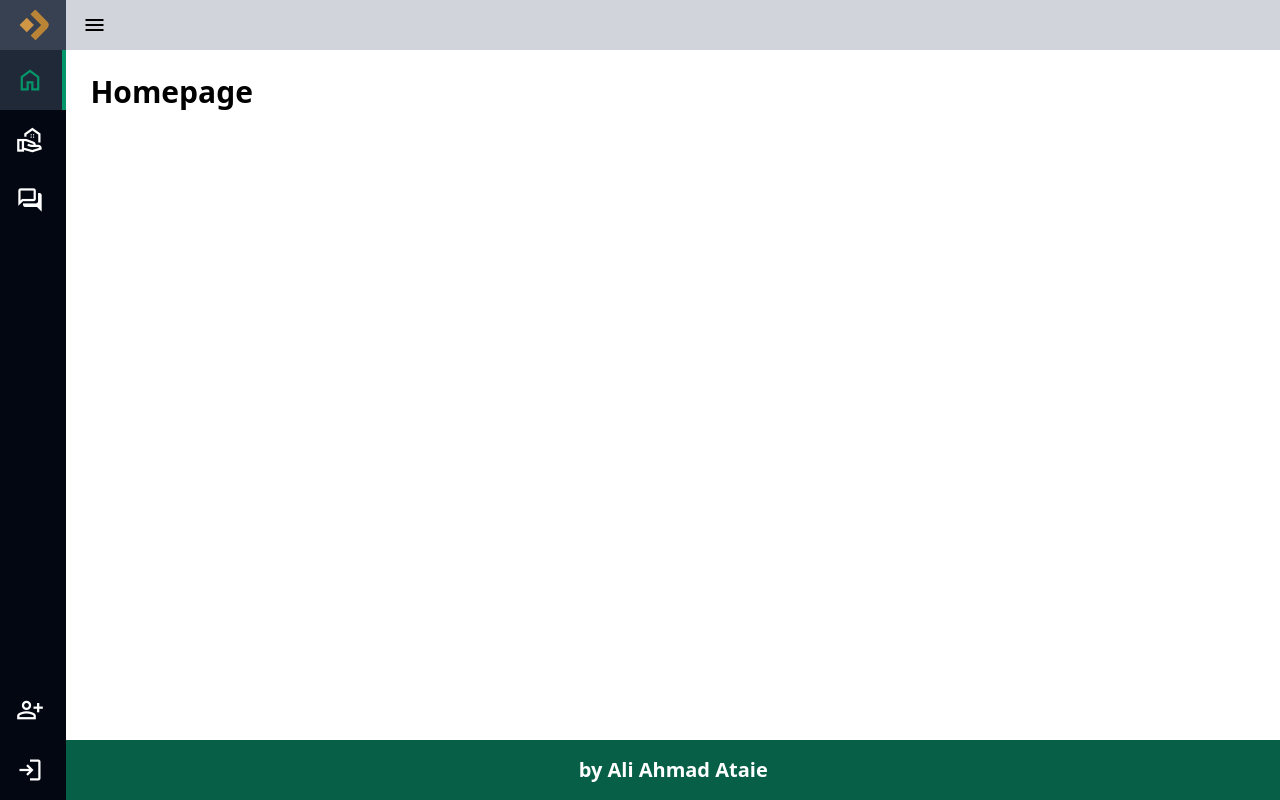
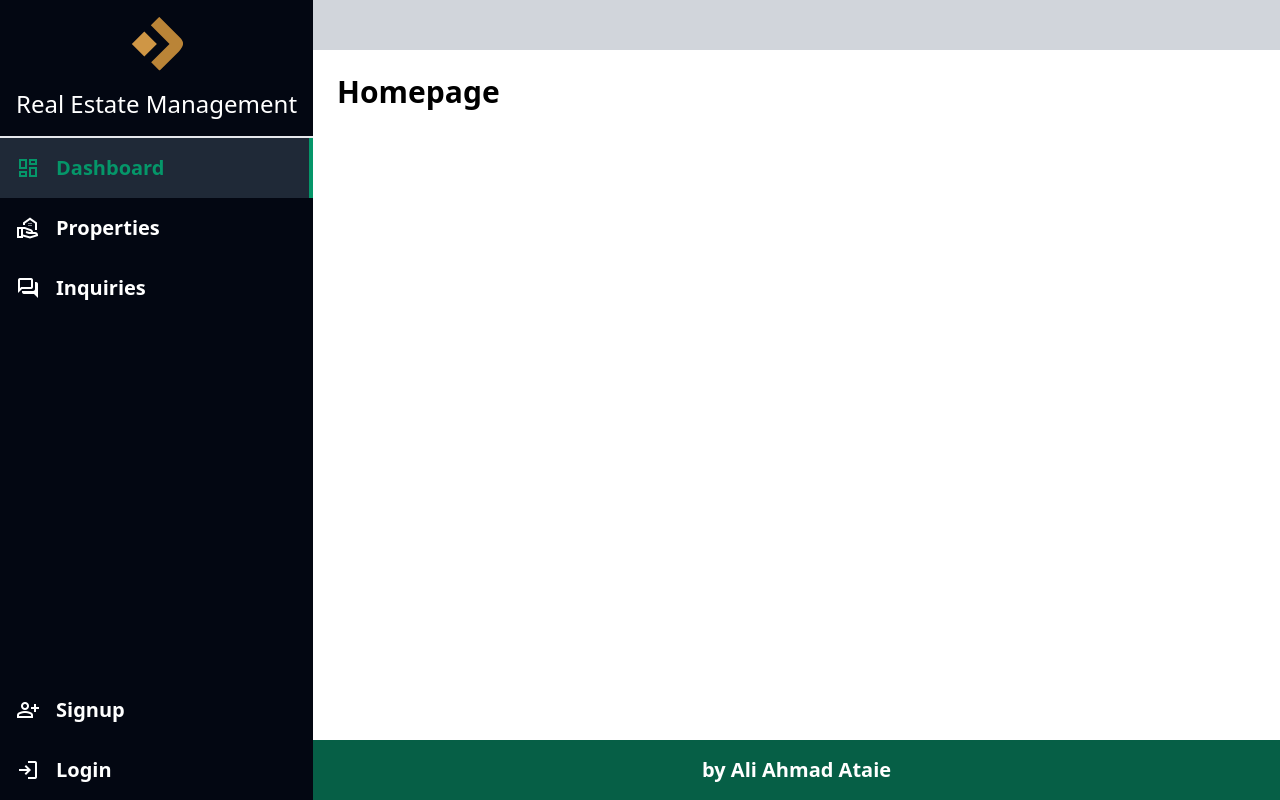
Before and after one commit to iamaliataie/vue-dashboard, a Vue app: page / in a window 1280 px wide. Built offline with nearby package versions, Linux system fonts and the light colour scheme.

Commit message:
sidebar style changed

```diff
--- a/src/components/Header.vue
+++ b/src/components/Header.vue
@@ -6,8 +6,8 @@ const props = defineProps(['toggleSidebar']);
 
 <template>
     <div class="bg-gray-300 w-full sticky top-0">
-        <div class="flex justify-between items-center h-[50px] w-full p-4">
-            <span class="material-symbols-outlined cursor-pointer"
+        <div class="flex flex-row-reverse justify-between items-center h-[50px] w-full px-4">
+            <span class="md:hidden material-symbols-outlined cursor-pointer"
                 @click="toggleSidebar"
                 >menu</span>
         </div>
--- a/src/components/Sidebar.vue
+++ b/src/components/Sidebar.vue
@@ -6,71 +6,54 @@ const props = defineProps(['isExpanded', 'toggleSidebar'])
 
 <template>
     <div
-        class="fixed w-0 md:w-[70px] overflow-hidden h-screen bg-gray-950 text-white md:sticky top-0 transition-all ease-in-out duration-300 z-50"
+        class="fixed -translate-x-full md:translate-x-0 min-w-fit overflow-hidden bg-gray-950 text-white h-screen md:sticky top-0 ease-in-out duration-300 z-50"
         :class="isExpanded && 'is-expanded'"
     >
-        <div class="bg-gray-700 h-[50px] grid grid-cols-3 items-center relative">
-            <div class="w-[60px] col-span-1 flex justify-center ms-1">
-                <img src="../assets/favicon.svg" alt="logo" class="w-8">
+            <div class="h-full bg-gray-950 flex flex-col">
+                <div class="relative flex flex-col items-center border-b-2 p-4 space-y-4">
+                    <img src="../assets/favicon.svg" alt="logo" class="w-14">
+                    <h1 class="text-2xl">Real Estate Management</h1>
                 </div>
-            <div class="col-span-2 w-full transition ease-out duration-300"
-            :class="!isExpanded && 'opacity-0 translate-x-4'">
-                <h1 class="text-xl font-bold">
-                    Dashboard
-                </h1>
-            </div>
-            <strong
-            class="md:hidden absolute top-[50%] -translate-y-[50%] right-3 bg-gray-500  px-2 cursor-pointer rounded "
-            v-if="isExpanded"
+                <div class="flex flex-col justify-between h-full">
+                    <div>
+                        <RouterLink :to="{ name: 'home' }"
+                            class="py-4 flex items-center space-x-4 px-4"
                             @click="toggleSidebar"
                         >
-                X
-            </strong>
-        </div>
-        <div class="flex flex-col justify-between h-[calc(100vh-50px)]">
-                <div class="flex flex-col">
-                    <RouterLink :to="{ name: 'home' }" class="p-4 flex space-x-4 items-center ease-in-out duration-100">
-                        <span class="material-symbols-outlined icon">home</span>
-                        <span class="text-xl font-bold transition ease-out duration-300"
-                        :class="!isExpanded && 'opacity-0 -translate-x-4'"
+                            <span class="material-symbols-outlined">dashboard</span>
+                            <span class="text-xl font-bold">Dashboard</span>
+                        </RouterLink>
+                        <RouterLink :to="{ name: 'property' }"
+                            class="py-4 flex items-center space-x-4 px-4"
+                            @click="toggleSidebar"
                         >
-                            Home
-                        </span>
+                            <span class="material-symbols-outlined">real_estate_agent</span>
+                            <span class="text-xl font-bold">Properties</span>
                         </RouterLink>
-                    <RouterLink :to="{name: 'about'}" class="p-4 flex space-x-4 items-center ease-in-out duration-100">
-                        <span class="material-symbols-outlined icon">real_estate_agent</span>
-                        <span class="text-xl font-bold transition ease-out duration-300"
-                        :class="!isExpanded && 'opacity-0 -translate-x-4'"
+                        <RouterLink :to="{ name: 'inquiry' }"
+                            class="py-4 flex items-center space-x-4 px-4"
+                            @click="toggleSidebar"
                         >
-                            Properties
-                        </span>
-                    </RouterLink>
-                    <RouterLink :to="{name: 'inquiry'}" class="p-4 flex space-x-4 items-center ease-in-out duration-100">
-                        <span class="material-symbols-outlined icon">forum</span>
-                        <span class="text-xl font-bold transition ease-out duration-300"
-                        :class="!isExpanded && 'opacity-0 -translate-x-4'"
-                        >
-                            Inquiries
-                        </span>
+                            <span class="material-symbols-outlined">forum</span>
+                            <span class="text-xl font-bold">Inquiries</span>
                         </RouterLink>
                     </div>
-            <div class="flex flex-col">
-                <RouterLink :to="{ name: 'signup' }" class="p-4 flex space-x-4 items-center ease-in-out duration-100">
-                    <span class="material-symbols-outlined icon">person_add</span>
-                    <span class="text-xl font-bold transition ease-out duration-300"
-                    :class="!isExpanded && 'opacity-0 -translate-x-4'"
+                    <div>
+                        <RouterLink :to="{ name: 'signup' }"
+                            class="py-4 flex items-center space-x-4 px-4"
+                            @click="toggleSidebar"
                         >
-                        Signup
-                    </span>
+                            <span class="material-symbols-outlined">person_add</span>
+                            <span class="text-xl font-bold">Signup</span>
                         </RouterLink>
-                <RouterLink :to="{ name: 'login' }" class="p-4 flex space-x-4 items-center ease-in-out duration-100">
-                    <span class="material-symbols-outlined icon">login</span>
-                    <span class="text-xl font-bold transition ease-out duration-300"
-                    :class="!isExpanded && 'opacity-0 -translate-x-4'"
+                        <RouterLink :to="{ name: 'login' }"
+                            class="py-4 flex items-center space-x-4 px-4"
+                            @click="toggleSidebar"
                         >
-                        Login
-                    </span>
+                            <span class="material-symbols-outlined">login</span>
+                            <span class="text-xl font-bold">Login</span>
                         </RouterLink>
+                    </div>
                 </div>
             </div>
     </div>
@@ -78,9 +61,9 @@ const props = defineProps(['isExpanded', 'toggleSidebar'])
 
 <style scoped>
 
-.is-expanded{
+.is-expanded {
     @apply
-        w-[300px]
+        translate-x-0
 }
 
 .router-link-exact-active{
--- a/src/router/index.js
+++ b/src/router/index.js
@@ -15,7 +15,7 @@ const router = createRouter({
     },
     {
       path: '/property',
-      name: 'about',
+      name: 'property',
       component: PropertyView
     },
     {
```
Lines whose indentation alone changed are shown as unchanged.
